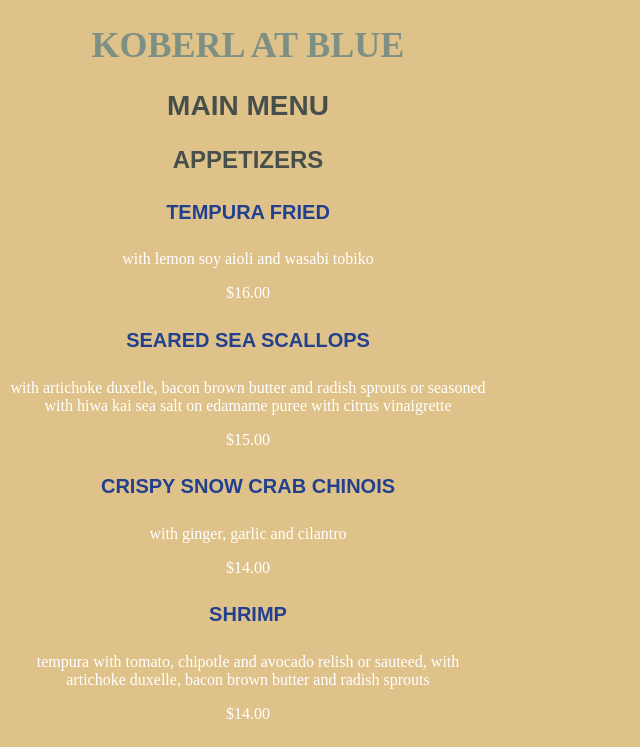
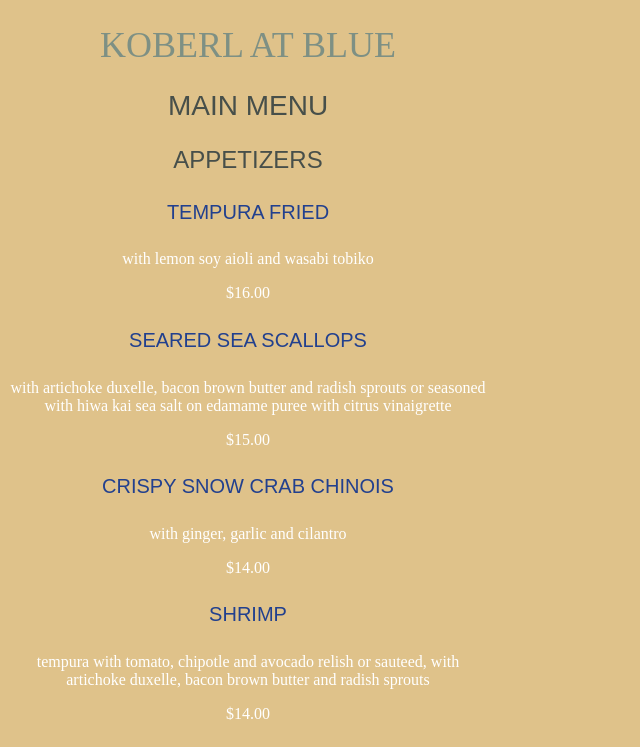
Before and after one commit to afurr32/afurr32.github.io, a plain HTML site: page grc338/restaurantmenu/index.html in a window 1280 px wide. Shown: the top 747 px of the page, without its empty margins (0-640 px from the left). Drawn offline with Linux system fonts and the light colour scheme; files that its build step writes are made by us from their sources.

Commit message:
Update style.css

```diff
--- a/grc338/restaurantmenucss/style.css
+++ b/grc338/restaurantmenucss/style.css
@@ -12,6 +12,7 @@
     font-size: 2.25em;
     text-transform: uppercase;
     font-family: serif;
+    font-weight: normal;
 }
 
 h2 {
@@ -19,6 +20,7 @@
     font-size: 1.75em;
     text-transform: uppercase;
     font-family: sans-serif;
+    font-weight: normal;
 }
 
 h3 {
@@ -26,6 +28,7 @@
     font-size: 1.5em;
     text-transform: uppercase;
     font-family: sans-serif;
+    font-weight: normal;
 }
 
 h4 {
@@ -33,6 +36,7 @@
     font-size: 1.25em;
     text-transform: uppercase;
     font-family: sans-serif;
+    font-weight: normal;
 }
 
 p {
```
